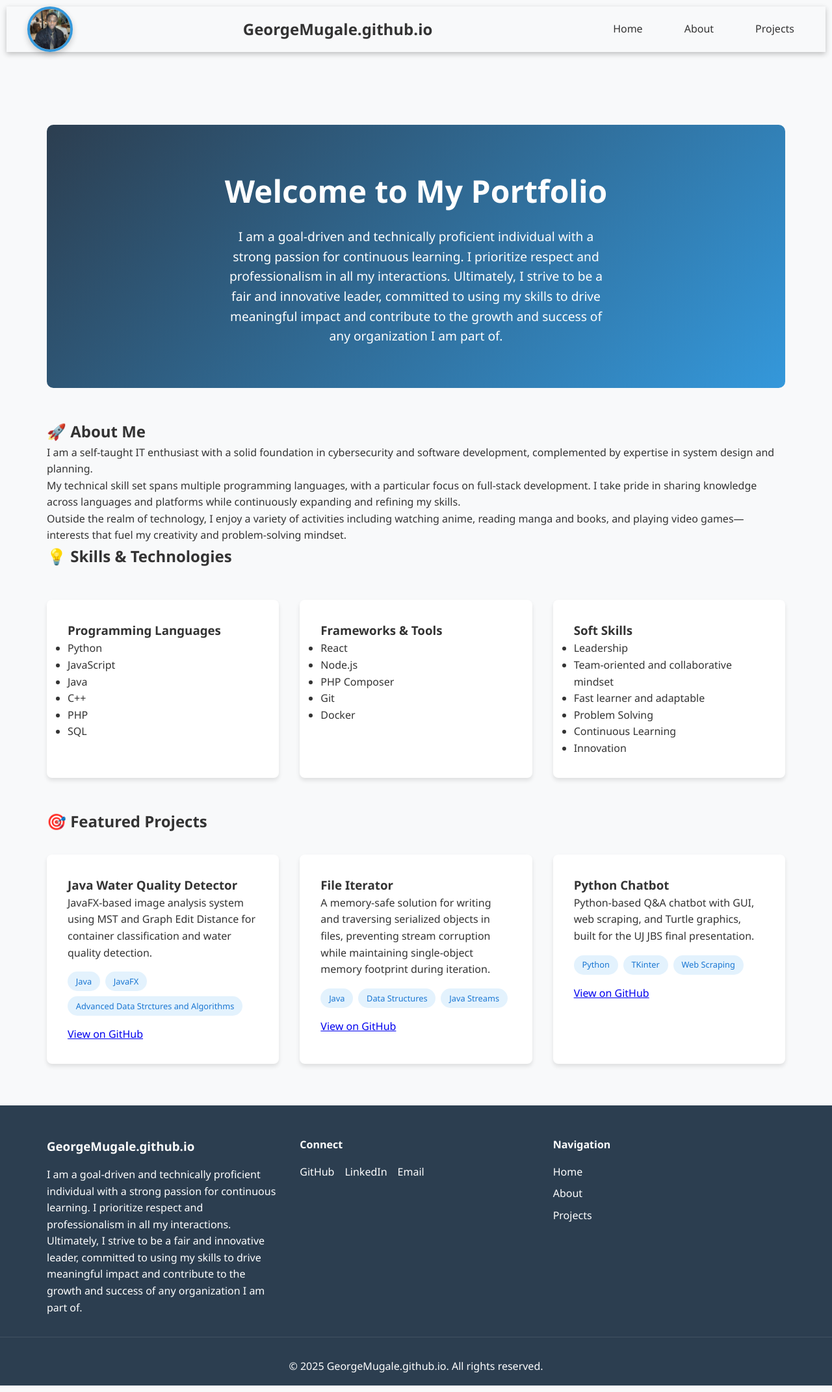
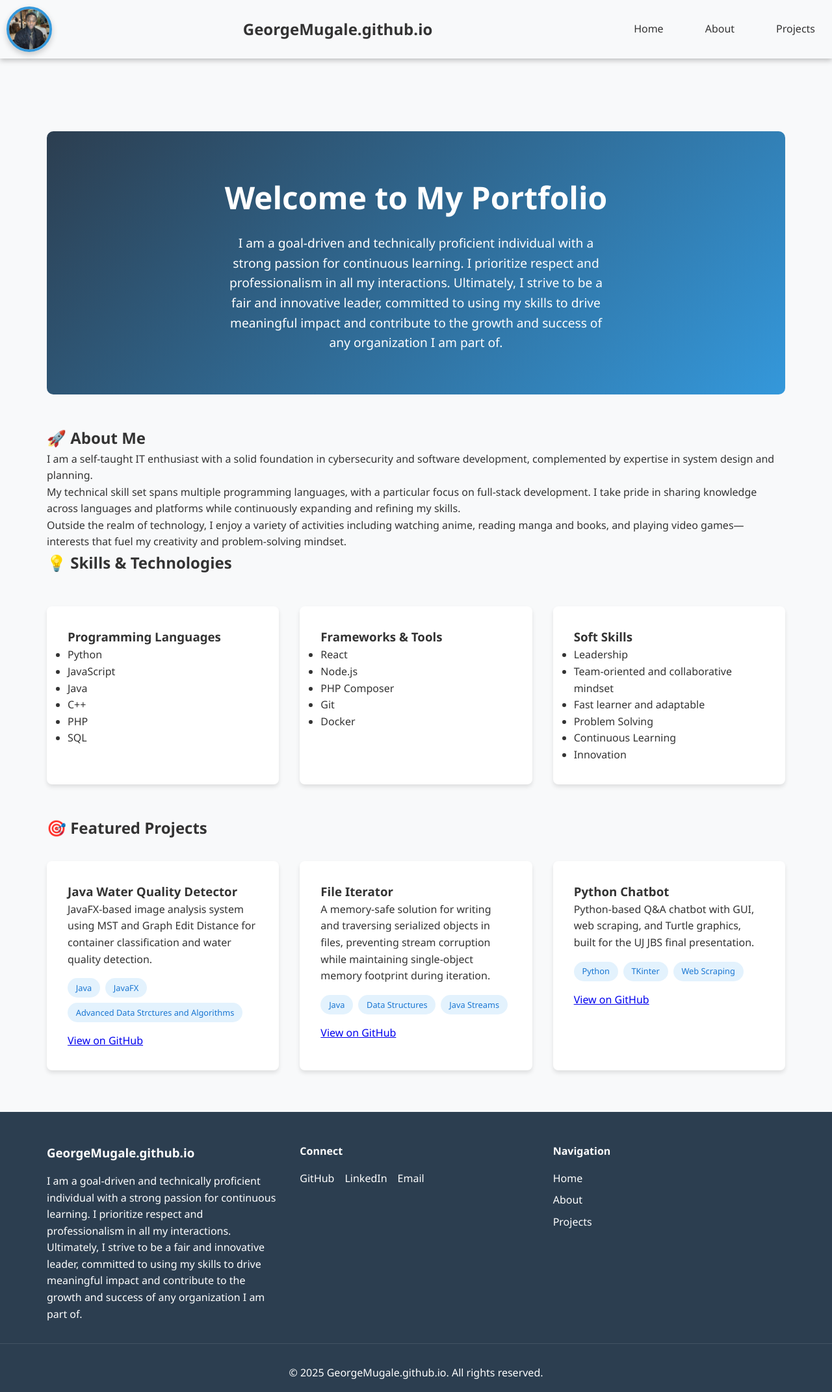
Before and after one commit to GeorgeMugale/GeorgeMugale.github.io, a Jekyll site: the page built from index.md, in a window 1280 px wide. Shown: the whole page at 65% size. Built offline with Jekyll 4.4.1, drawn with Linux system fonts in a browser that asks for light colours.

Commit message:
Update main.scss

```diff
--- a/assets/css/main.scss
+++ b/assets/css/main.scss
@@ -39,8 +39,7 @@ body {
 
 .navbar {
     box-shadow: rgba(0, 0, 0, 0.24) 0px 3px 8px;
-    margin: 10px;
-    padding: 0 2rem;
+    padding: 10px;
     display: flex;
     justify-content: space-between;
     align-items: center;
```
